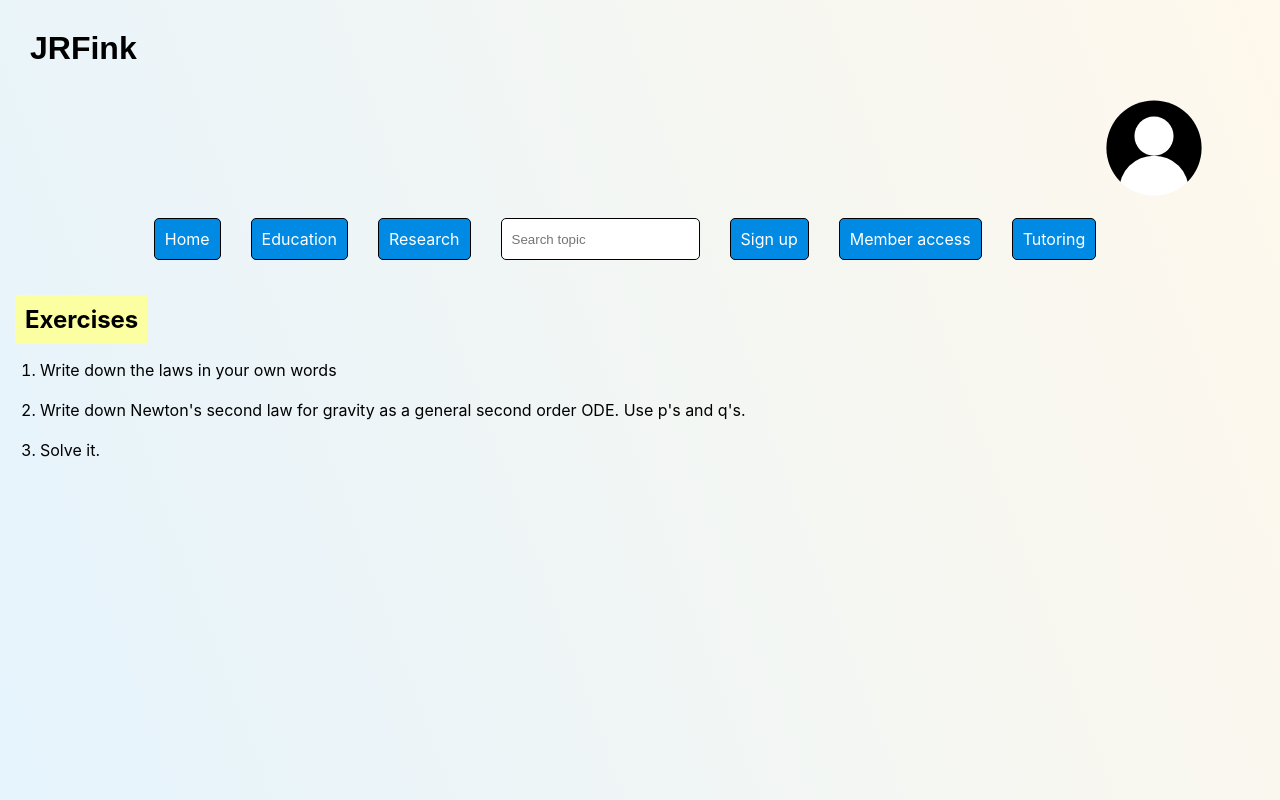
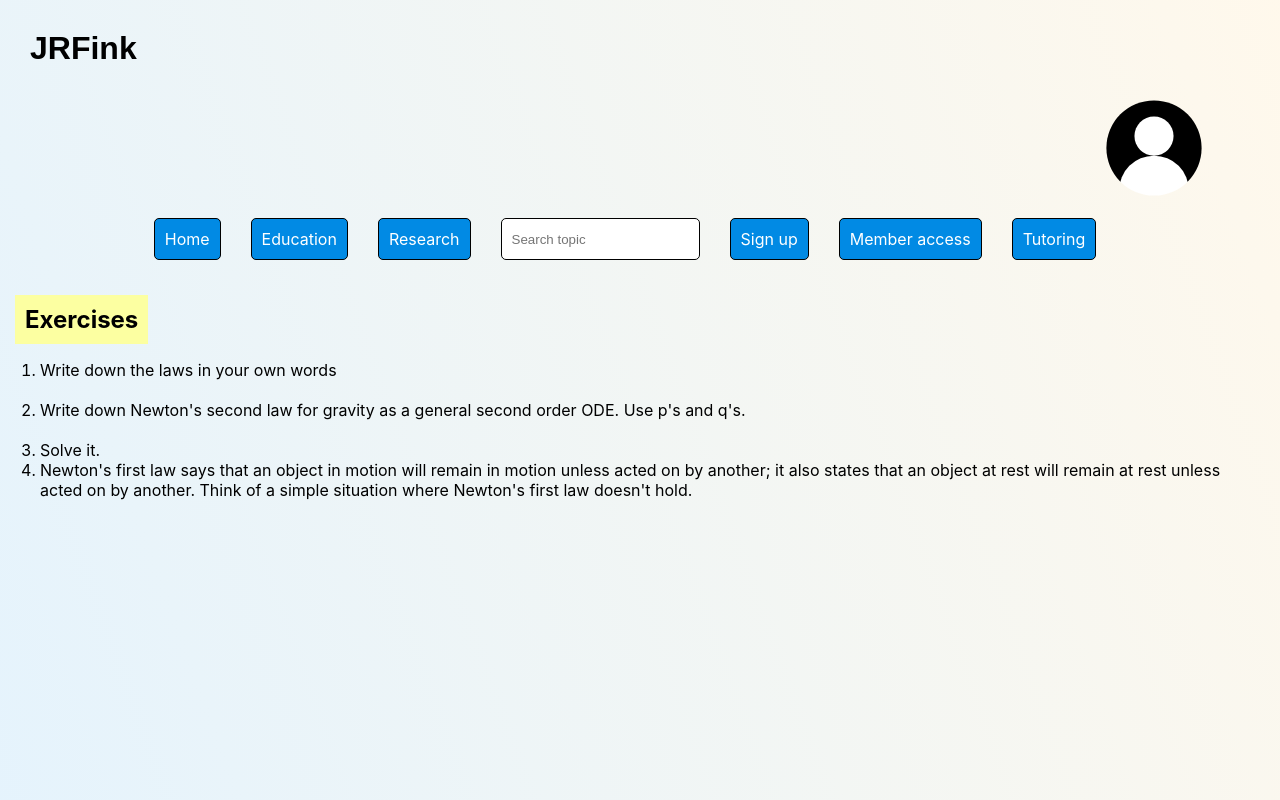
Before and after one commit to JRFink/jrfphyspagesnew, a Next.js app: page /exercises/gp1/nlex in a window 1280 px wide. Shown: the top 800 px of the page. Built offline with nearby package versions, Linux system fonts and the light colour scheme.

Commit message:
Update nlex.tsx

```diff
--- a/pages/exercises/gp1/nlex.tsx
+++ b/pages/exercises/gp1/nlex.tsx
@@ -13,6 +13,9 @@ const NlEx = () => {
             <li>Write down Newton&#39;s second law for gravity as a general second order ODE. Use p&#39;s and q&#39;s.</li>
             <br></br>
             <li>Solve it.</li>
+<li>
+     Newton&#39;s first law says that an object in motion will remain in motion unless acted on by another; it also states that an object at rest will remain at rest unless acted on by another. Think of a simple situation where Newton&#39;s first law doesn&#39;t hold.
+</li>
         </ol>
     </div>
   );
```
